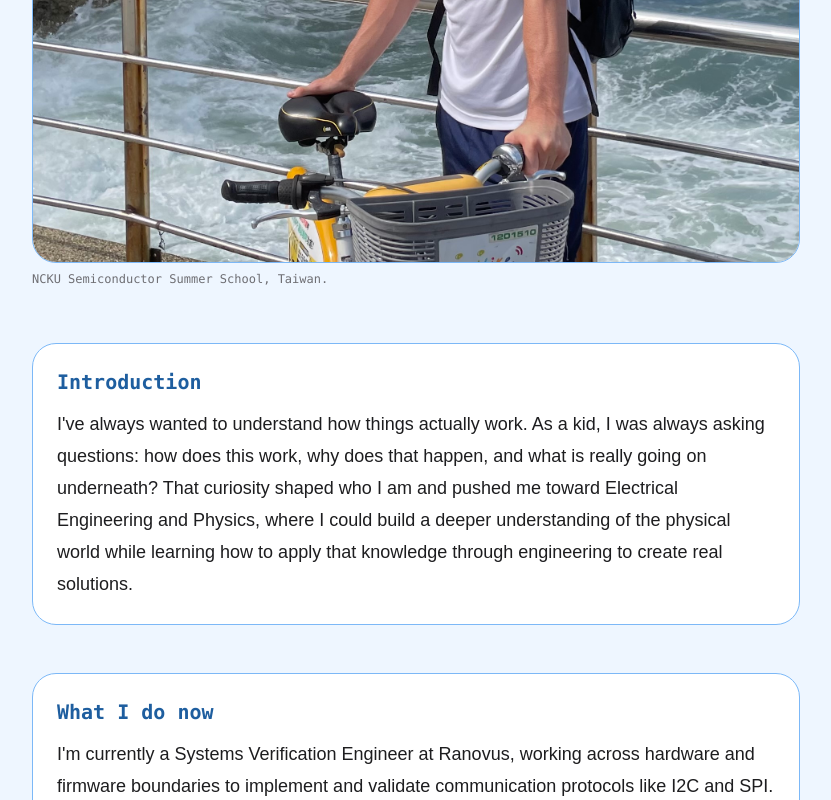
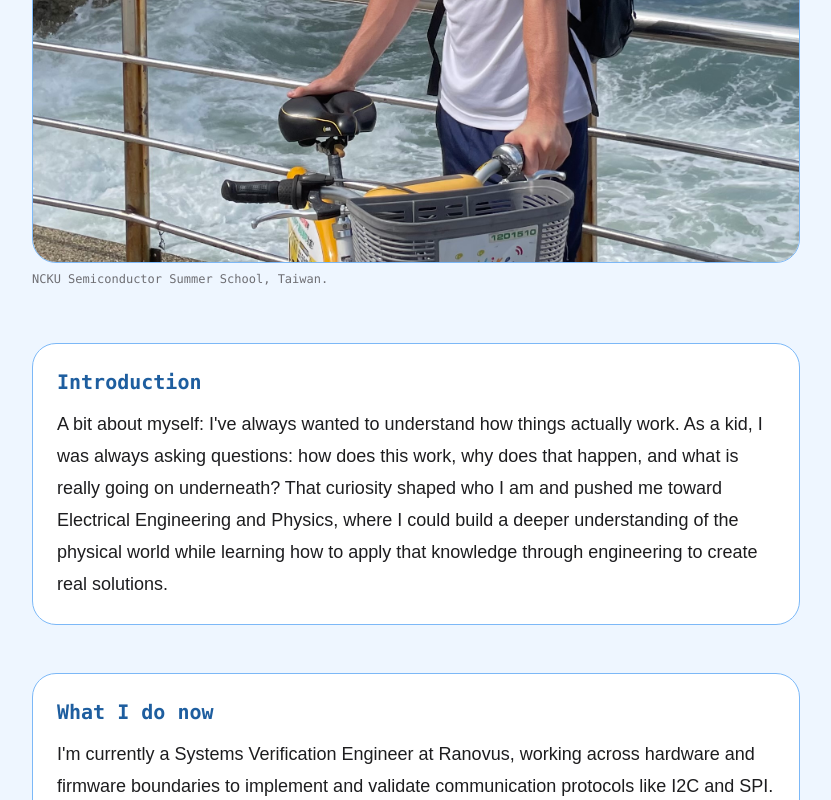
Before and after one commit to Zachary-Levesque/Portfolio, a Next.js app: page /about in a window 1280 px wide. Shown: the part 422-1222 px from the top of the page, without its empty margins (224-1055 px from the left). Built offline with nearby package versions, Linux system fonts and the light colour scheme.

Commit message:
Update page.tsx

```diff
--- a/app/about/page.tsx
+++ b/app/about/page.tsx
@@ -4,7 +4,7 @@ export default function AboutPage() {
   const sections = [
     {
       title: "Introduction",
-      body: "I've always wanted to understand how things actually work. As a kid, I was always asking questions: how does this work, why does that happen, and what is really going on underneath? That curiosity shaped who I am and pushed me toward Electrical Engineering and Physics, where I could build a deeper understanding of the physical world while learning how to apply that knowledge through engineering to create real solutions."
+      body: "A bit about myself: I've always wanted to understand how things actually work. As a kid, I was always asking questions: how does this work, why does that happen, and what is really going on underneath? That curiosity shaped who I am and pushed me toward Electrical Engineering and Physics, where I could build a deeper understanding of the physical world while learning how to apply that knowledge through engineering to create real solutions."
     },
     {
       title: "What I do now",
```
